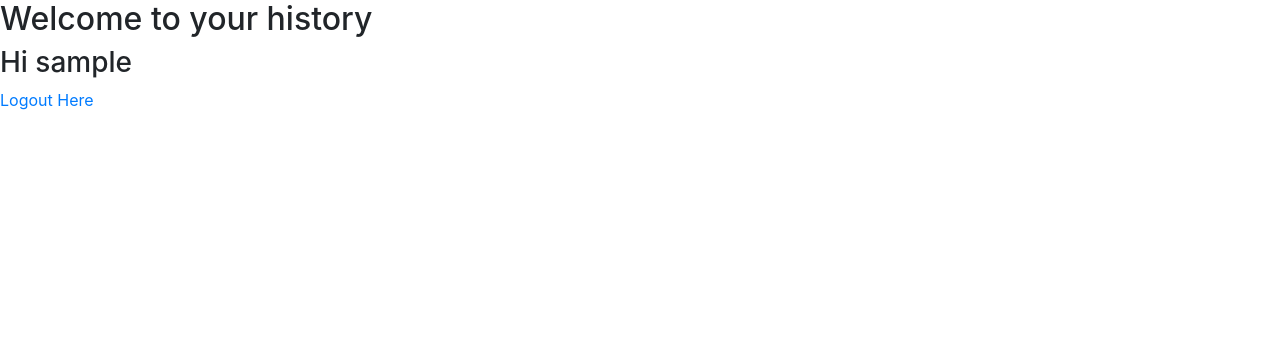
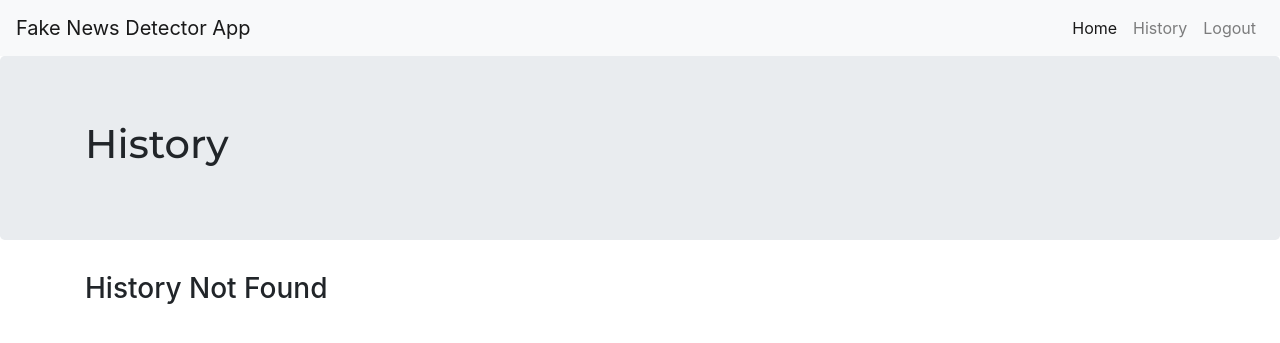
Before and after one commit to jonathanlee06/FakeNewsDetectorApp, a Flask app: template templates/history.html in a window 1280 px wide. Shown: the top 343 px of the page. Run offline with Flask 2, Linux system fonts and the light colour scheme; the template is opened without the code that fills it, so the values that code supplies are empty; the visitor is signed in with stand-in values (Sample User, id 1); some libraries are stand-ins or nearby versions.

Commit message:
Added history function

```diff
--- a/app.py
+++ b/app.py
@@ -90,6 +90,7 @@ def login_post():
             if check_password_hash(password_db,password):
                 session['logged_in'] = True
                 session['username'] = account['username']
+                session['id'] = account['id']
                 flash('You have successfully logged in!', 'success')
                 return redirect(url_for('main'))
             else:
@@ -139,16 +140,6 @@ def register():
             flash('You have successfully registered and you are allowed to login', 'success')
             return redirect(url_for('login'))
 
-        # if UserModel.query.filter_by(email=email).first():
-        #     # return ('Email already Present')
-        #     return redirect(url_for('register'))
-        # else:
-        #     user = UserModel(email=email, username=username)
-        #     user.set_password(password)
-        #     db.session.add(user)
-        #     db.session.commit()
-        #     return redirect(url_for('login'))
-
 
     return render_template('register.html', msg=msg)
 
@@ -171,9 +162,22 @@ def logout():
 
 @app.route('/history', methods = ['GET', 'POST'])
 @is_logged_in
-# @login_required
 def history():
-    return render_template('history.html')
+    userID = session['id']
+
+    cursor = mysql.connection.cursor()
+    result = cursor.execute('SELECT * FROM history WHERE userID LIKE %s', (userID,))
+    history = cursor.fetchall()
+
+    if result:
+        record = True
+        return render_template('history.html', history=history, record=record)
+    else:
+        msg = 'No History Found'
+        return render_template('history.html', msg=msg, record=record)
+
+    cursor.close()
+
 
 #Receiving the input url from the user and using Web Scrapping to extract the news content
 @app.route('/predict',methods=['GET','POST'])
@@ -209,8 +213,13 @@ def predict():
                 else:
                     outcome = "False"
 
+            if 'logged_in' in session:
+                userID = session['id']
+                #print(type(userID))
+                saveHistory(userID, url, outcome)
+
             # return render_template('predict.html', prediction_text='{}'.format(pred[0]), url_input=url)
-            return render_template('predict.html', prediction_text=pred_outcome, url_input=url, news=news)
+            return render_template('predict.html', prediction_text=outcome, url_input=url, news=news)
         else:
             flash('Invalid URL! Please try again', 'danger')
             return redirect(url_for('main'))
@@ -221,6 +230,13 @@ def predict():
     return render_template('predict.html')
     # return article.summary
 
+def saveHistory(userID, url, outcome):
+    cursor = mysql.connection.cursor()
+    cursor.execute("INSERT INTO history(historyURL, historyLabel, userID) VALUES(%s,%s,%s)", (url, outcome, userID))
+    mysql.connection.commit()
+    cursor.close()
+
+
 if __name__=="__main__":
     port=int(os.environ.get('PORT',5000))
     app.run(port=port,debug=True,use_reloader=False)
--- a/static/style.css
+++ b/static/style.css
@@ -61,3 +61,13 @@ body {
 	border: 0;
 	box-shadow: 0 0px 5px rgba(0,0,0,0.3);
 }
+
+/* ======================================================
+
+History Page
+
+====================================================== */
+
+.page-title {
+	font-family: 'Montserrat';
+}
--- a/templates/history.html
+++ b/templates/history.html
@@ -8,7 +8,7 @@
   <link href='https://fonts.googleapis.com/css?family=Hind:300' rel='stylesheet' type='text/css'>
   <link href='https://fonts.googleapis.com/css?family=Open+Sans+Condensed:300' rel='stylesheet' type='text/css'>
   <link href="https://fonts.googleapis.com/css2?family=Montserrat:wght@400;500;600;700&display=swap" rel="stylesheet">
-  <link rel="stylesheet" href="{{ url_for('static', filename='css/style.css') }}">
+  <link rel="stylesheet" href="{{ url_for('static', filename='style.css') }}">
   <link rel="stylesheet" href="https://stackpath.bootstrapcdn.com/bootstrap/4.5.2/css/bootstrap.min.css" integrity="sha384-JcKb8q3iqJ61gNV9KGb8thSsNjpSL0n8PARn9HuZOnIxN0hoP+VmmDGMN5t9UJ0Z" crossorigin="anonymous">
 
   <!-- JS, Popper.js, and jQuery -->
@@ -19,12 +19,50 @@
 </head>
 
 <body>
+  {% include 'includes/_navbar.html' %}
 
-    <h2>Welcome to your history</h2>
+  <section>
+    <div class="jumbotron">
+      <div class="container">
+        <h1 class="page-title">History</h1>
+      </div>
+    </div>
+  </section>
+
+  <div class="container">
+    <!-- <h2>Welcome to your history</h2>
 
     <h3>Hi {{ session.username }}</h3>
 
-    <a href="{{ url_for('logout')}}">Logout Here</a>
+    <a href="{{ url_for('logout')}}">Logout Here</a> -->
+    {% include 'includes/_messages.html' %}
+    {% if record %}
+      <table class="table">
+        <thead class="thead-dark">
+          <tr>
+            <th scope="col" class="align-middle">No.</th>
+            <th scope="col" class="align-middle">History URL</th>
+            <th scope="col" class="align-middle">History Label</th>
+            <th scope="col" class="align-middle">Checked Date</th>
+          </tr>
+        </thead>
+        <tbody>
+          {% for his in history %}
+            <tr>
+              <th scope="row">{{ his.historyID }}</th>
+              <td><a href="{{ his.historyURL }}">{{ his.historyURL }}</a></td>
+              <td>{{ his.historyLabel }}</td>
+              <td></td>
+            </tr>
+          {% endfor %}
+        </tbody>
+      </table>
+    {% else %}
+      <h3>History Not Found</h3>
+    {% endif %}
+  </div>
+
+
 
 </body>
 </html>
```
